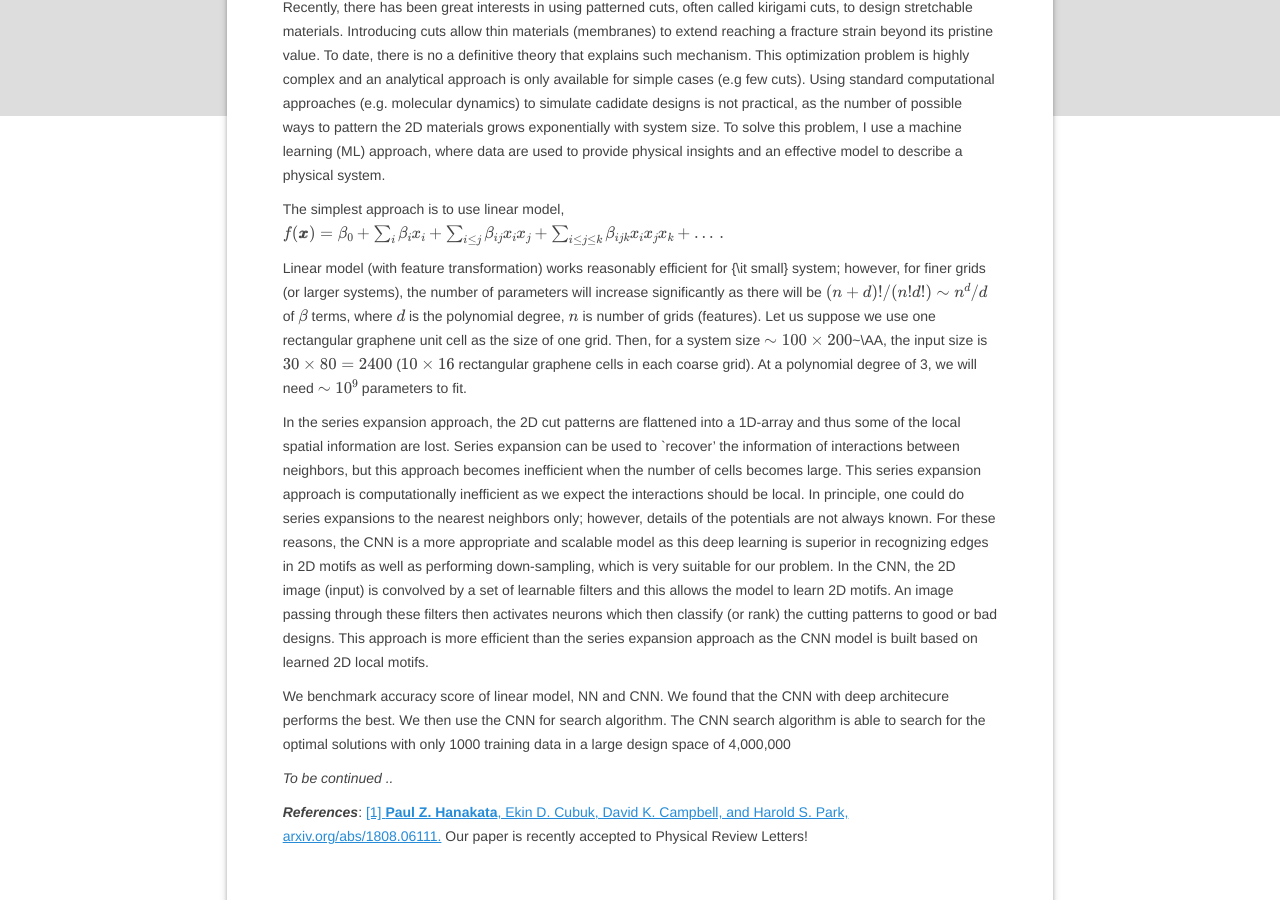
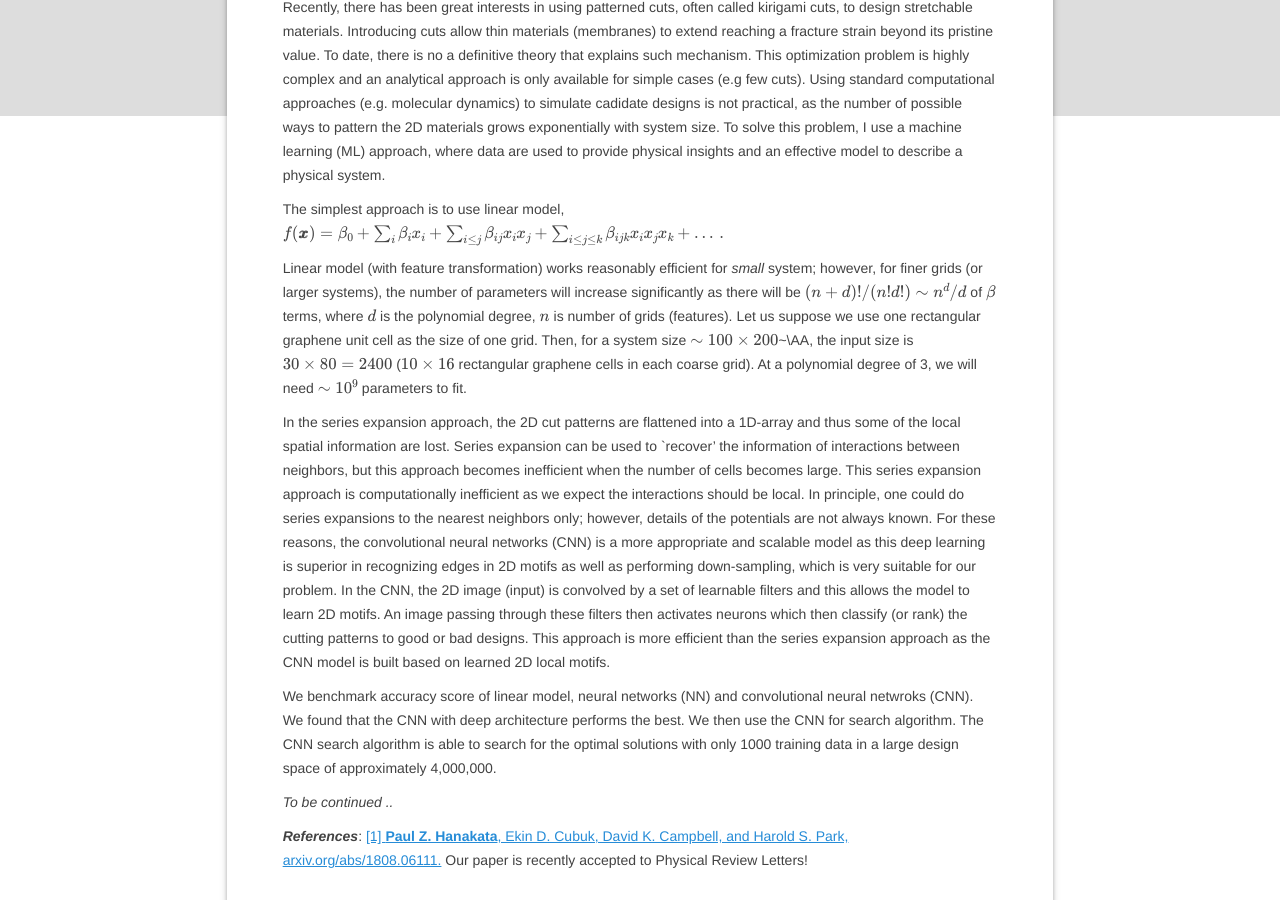
Before and after one commit to phanakata/phanakata.github.io, a Jekyll site: the page built from _posts/2018-05-29-ML.markdown, in a window 1280 px wide and 900 px high, scrolled down 308 px. Built offline with Jekyll 4.4.1, drawn with Linux system fonts in a browser that asks for light colours; formulas are drawn with MathJax 3.

Commit message:
Update 2018-05-29-ML.markdown

```diff
--- a/_posts/2018-05-29-ML.markdown
+++ b/_posts/2018-05-29-ML.markdown
@@ -14,12 +14,12 @@ Introducing cuts allow thin materials (membranes) to extend reaching a fracture
 The simplest approach is to use linear model,
 $$f(\pmb{x})=\beta_0+\sum_i\beta_ix_i+\sum_{i\leq j}\beta_{ij}x_ix_j+\sum_{i\leq j\leq k}\beta_{ijk}x_ix_jx_k+\dots\,.$$
 
-Linear model (with feature transformation) works reasonably efficient for {\it small} system; however, for finer grids (or larger systems), the number of parameters will increase significantly as there will be $(n+d)!/(n!d!)\sim n^d/d$ of $\beta$ terms, where $d$ is the polynomial degree, $n$ is number of grids (features). Let us suppose we use one rectangular graphene unit cell as the size of one grid. Then, for a system size $\sim100\times200$~\AA, the input size is $30\times80=2400$ ($10\times16$ rectangular graphene cells in each coarse grid). At a polynomial degree of 3, we will need $\sim10^9$ parameters to fit.
+Linear model (with feature transformation) works reasonably efficient for *small* system; however, for finer grids (or larger systems), the number of parameters will increase significantly as there will be $(n+d)!/(n!d!)\sim n^d/d$ of $\beta$ terms, where $d$ is the polynomial degree, $n$ is number of grids (features). Let us suppose we use one rectangular graphene unit cell as the size of one grid. Then, for a system size $\sim100\times200$~\AA, the input size is $30\times80=2400$ ($10\times16$ rectangular graphene cells in each coarse grid). At a polynomial degree of 3, we will need $\sim10^9$ parameters to fit.
 
 In the series expansion approach, the 2D cut patterns are flattened into a 1D-array and thus some of the local spatial information are
-lost. Series expansion can be used to `recover' the information of interactions between neighbors, but this approach becomes inefficient when the number of cells becomes large. This series expansion approach is computationally inefficient as we expect the interactions should be local. In principle, one could do series expansions to the nearest neighbors only; however, details of the potentials are not always known. For these reasons, the CNN is a more appropriate and scalable model as this deep learning is superior in recognizing edges in 2D motifs as well as performing down-sampling, which is very suitable for our problem. In the CNN, the 2D image (input) is convolved by a set of learnable filters and this allows the model to learn 2D motifs. An image passing through these filters then activates neurons which then classify (or rank) the cutting patterns to good or bad designs. This approach is more efficient than the series expansion approach as the CNN model is built based on learned 2D local motifs.
+lost. Series expansion can be used to `recover' the information of interactions between neighbors, but this approach becomes inefficient when the number of cells becomes large. This series expansion approach is computationally inefficient as we expect the interactions should be local. In principle, one could do series expansions to the nearest neighbors only; however, details of the potentials are not always known. For these reasons, the convolutional neural networks (CNN) is a more appropriate and scalable model as this deep learning is superior in recognizing edges in 2D motifs as well as performing down-sampling, which is very suitable for our problem. In the CNN, the 2D image (input) is convolved by a set of learnable filters and this allows the model to learn 2D motifs. An image passing through these filters then activates neurons which then classify (or rank) the cutting patterns to good or bad designs. This approach is more efficient than the series expansion approach as the CNN model is built based on learned 2D local motifs.
 
-We benchmark accuracy score of linear model, NN and CNN. We found that the CNN with deep architecure performs the best.  We then use the CNN for search algorithm. The CNN search algorithm is able to search for the optimal solutions with only 1000 training data in a large design space of 4,000,000
+We benchmark accuracy score of linear model, neural networks (NN) and convolutional neural netwroks (CNN). We found that the CNN with deep architecture performs the best.  We then use the CNN for search algorithm. The CNN search algorithm is able to search for the optimal solutions with only 1000 training data in a large design space of approximately 4,000,000.
 
 *To be continued ..*
 
```
